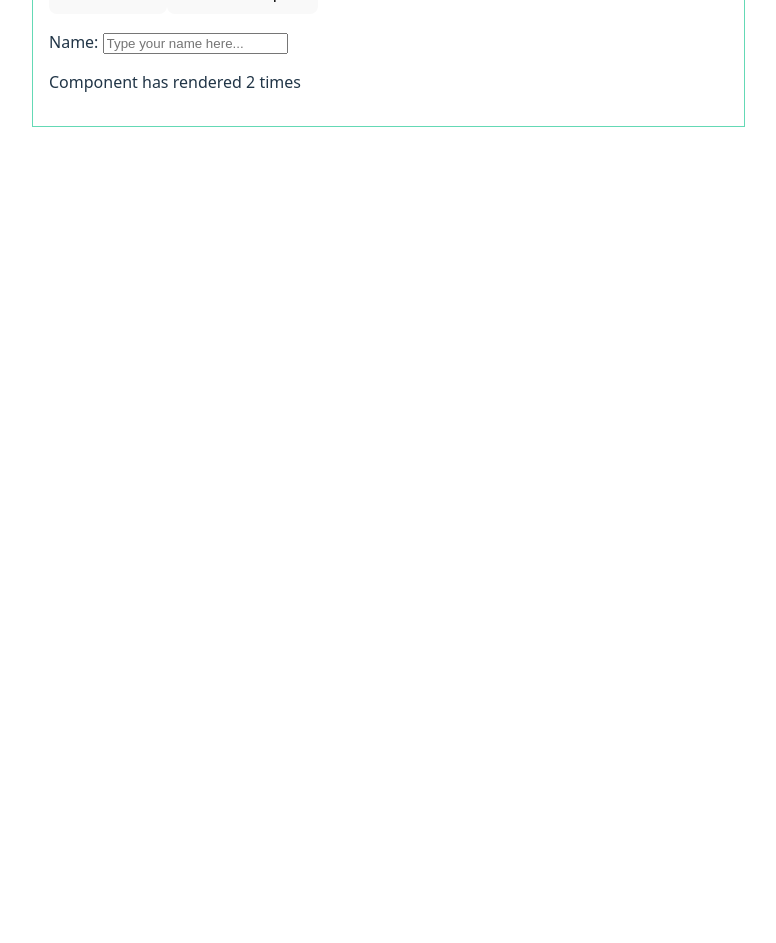
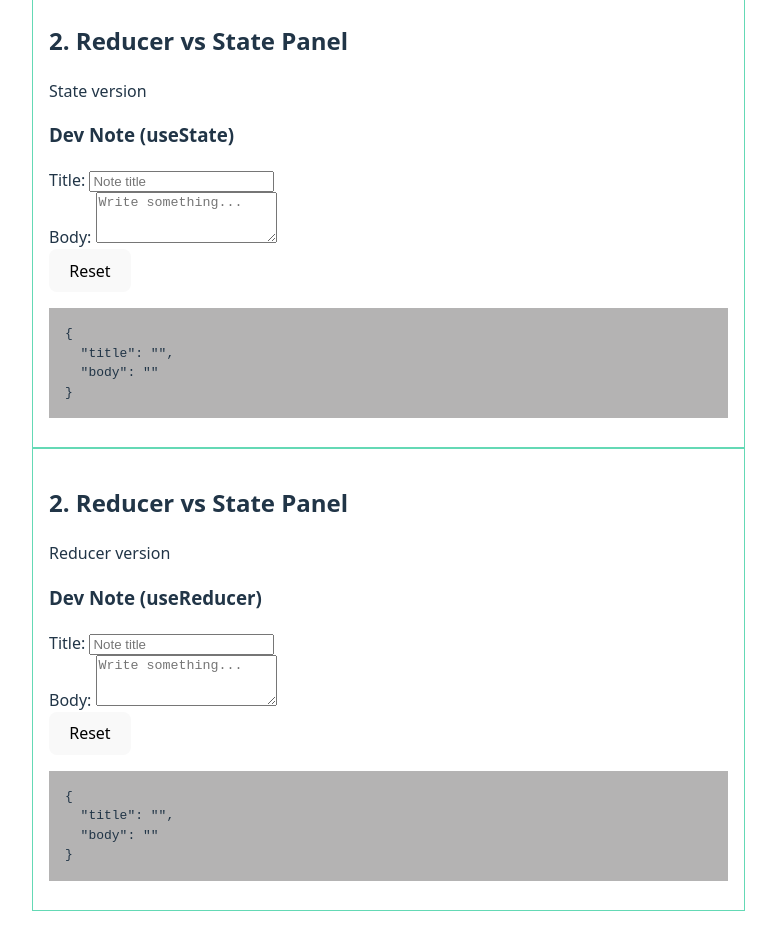
Before and after one commit to APaud3l/jun25-react-hooks, a React (Vite) app: page / in a window 1280 px wide. Shown: the part 500-1443 px from the top of the page, without its empty margins (0-776 px from the left). Before the commit the page ends 800 px from the top, so only its background shows below. Built offline with nearby package versions, Linux system fonts and the light colour scheme.

Commit message:
feat: Saw the differences between useReducer and useState

```diff
--- a/src/App.jsx
+++ b/src/App.jsx
@@ -1,16 +1,17 @@
 // import './App.css'
 
+import ReducerPanel from "./components/ReducerPanel";
+import ReducerPanelState from "./components/ReducerPanelState";
 import StateEffectPanel from "./components/StateEffectPanel";
 import styled from "styled-components";
 
 const StyledSection = styled.section`
-  marginTop: 2rem;
+  margintop: 2rem;
   border: 1px solid #04c1889d;
   padding: 1rem;
 `;
 
 function App() {
-
   return (
     <>
       <div style={{ padding: "2rem" }}>
@@ -22,9 +23,20 @@ function App() {
           {/* We'll drop some component here. */}
           <StateEffectPanel />
         </StyledSection>
+
+        <StyledSection>
+          <h2>2. Reducer vs State Panel</h2>
+          <p>State version</p>
+          <ReducerPanelState />
+        </StyledSection>
+        <StyledSection>
+          <h2>2. Reducer vs State Panel</h2>
+          <p>Reducer version</p>
+          <ReducerPanel />
+        </StyledSection>
       </div>
     </>
-  )
+  );
 }
 
 export default App;
--- /dev/null
+++ b/src/components/ReducerPanel.jsx
@@ -0,0 +1,82 @@
+import { useReducer } from "react";
+
+const initialForm = {
+    title: "", body: "",
+};
+
+function formReducer(state, action) {
+    switch (action.type) {
+        case "change_field":
+            return {
+                ...state,
+                [action.field]: action.value
+            };
+        case "reset":
+            return initialForm;
+        default:
+            return state;
+    }
+}
+
+export default function ReducerPanel() {
+
+    const [form, dispatch] = useReducer(formReducer, initialForm);
+
+    const handleChange = (event) => {
+        const {name, value} = event.target;
+        dispatch({
+            type: "change_field",
+            field: name,
+            value,
+        });
+    };
+
+    const handleReset = () => {
+        dispatch({
+            type: "reset"
+        });
+    }
+
+  // Return JSX
+  return (
+    <div>
+      <h3>Dev Note (useReducer)</h3>
+
+      {/* Title input, controlled by form.title */}
+      <div>
+        <label>
+          Title:{" "}
+          <input
+            name="title"
+            type="string"
+            value={form.title}
+            onChange={handleChange}
+            placeholder="Note title"
+          />
+        </label>
+      </div>
+      <div>
+        <label>
+          Body:{" "}
+          <textarea
+            name="body"
+            value={form.body}
+            onChange={handleChange}
+            placeholder="Write something..."
+            rows={3}
+          />
+        </label>
+      </div>
+
+      <button onClick={handleReset}>Reset</button>
+
+      <pre style={{
+        marginTop: "1rem",
+        background: "#b4b3b3ff",
+        padding: "1rem"
+      }}>
+        {JSON.stringify(form, null, 2)}
+      </pre>
+    </div>
+  );
+}
--- /dev/null
+++ b/src/components/ReducerPanelState.jsx
@@ -0,0 +1,68 @@
+import { useState } from "react";
+
+export default function ReducerPanelState() {
+  // Initialise form state object
+  // form = {title: string, body: string}
+  const [form, setForm] = useState({
+    title: "",
+    body: "",
+  });
+
+  // Handle Input Changes
+  const handleChange = (event) => {
+    const { name, value } = event.target;
+
+    setForm((prev) => ({
+      ...prev,
+      [name]: value,
+    }));
+  };
+
+  // Reset the form back to the original state
+  const handleReset = () => {
+    setForm({ title: "", body: "" });
+  };
+
+  // Return JSX
+  return (
+    <div>
+      <h3>Dev Note (useState)</h3>
+
+      {/* Title input, controlled by form.title */}
+      <div>
+        <label>
+          Title:{" "}
+          <input
+            name="title"
+            type="string"
+            value={form.title}
+            onChange={handleChange}
+            placeholder="Note title"
+          />
+        </label>
+      </div>
+      <div>
+        <label>
+          Body:{" "}
+          <textarea
+            name="body"
+            value={form.body}
+            onChange={handleChange}
+            placeholder="Write something..."
+            rows={3}
+          />
+        </label>
+      </div>
+
+      <button onClick={handleReset}>Reset</button>
+
+      <pre style={{
+        marginTop: "1rem",
+        background: "#b4b3b3ff",
+        padding: "1rem"
+      }}>
+        {JSON.stringify(form, null, 2)}
+      </pre>
+    </div>
+  );
+}
--- a/src/components/StateEffectPanel.jsx
+++ b/src/components/StateEffectPanel.jsx
@@ -9,6 +9,9 @@ export default function StateEffectPanel() {
   const inputRef = useRef(null);
   const renderCountRef = useRef(0);
 
+  // eslint-disable-next-line react-hooks/refs
+  //   Accessing useRef current properties within the component is not recommended,
+  // better way: Define event handlers outside the Component and have it called from within
   renderCountRef.current += 1;
 
   //   Syntax for useEffect hook: useEffect(arrow function, dependency array);
@@ -57,7 +60,8 @@ export default function StateEffectPanel() {
           />
         </label>
       </div>
-      <p>Component has rendered { renderCountRef.current } times</p>
+      {/* eslint-disable-next-line react-hooks/refs */}
+      <p>Component has rendered {renderCountRef.current} times</p>
     </div>
   );
 }
```
